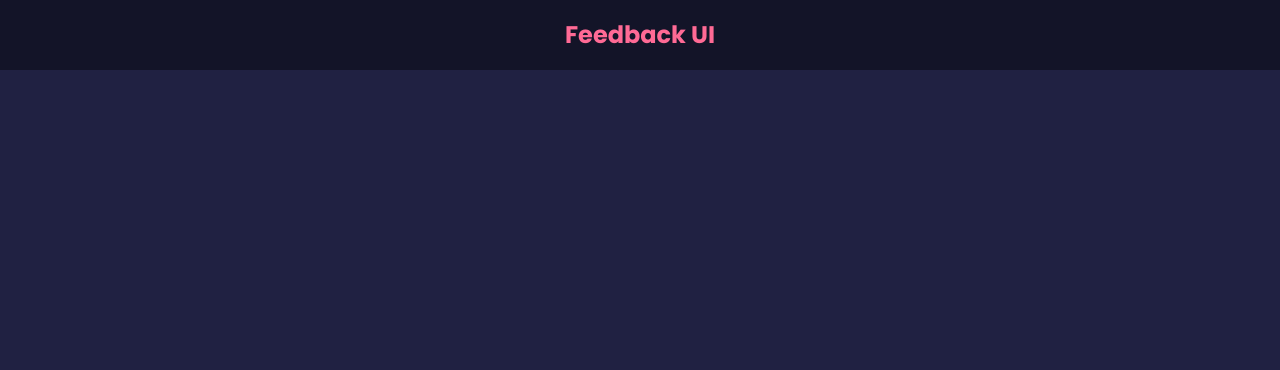
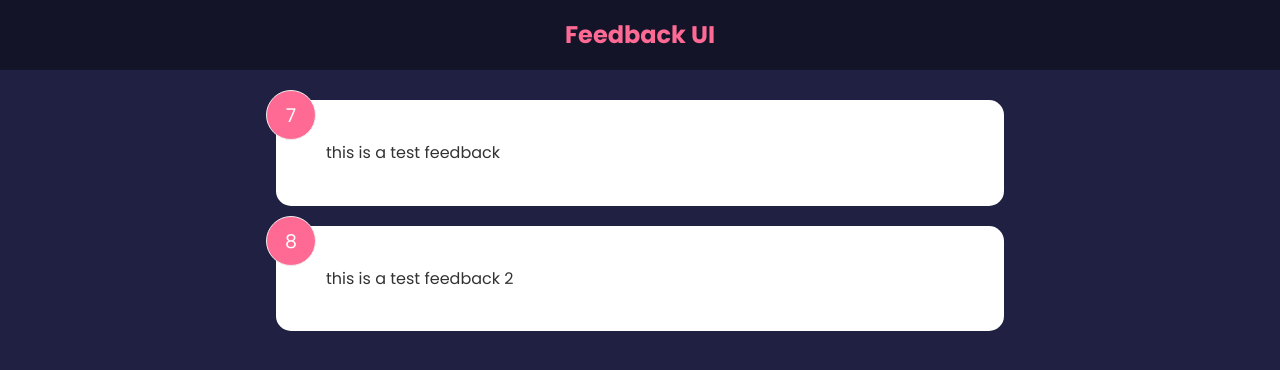
Before and after one commit to bekhzodx64/feedback-app, a React (Create React App) app: page / in a window 1280 px wide. Shown: the top 370 px of the page. Built offline with nearby package versions, Linux system fonts and the light colour scheme.

Commit message:
added redux/toolkit, redux-persist and configurated them

```diff
--- a/package.json
+++ b/package.json
@@ -3,12 +3,16 @@
 	"version": "0.1.0",
 	"private": true,
 	"dependencies": {
+		"@reduxjs/toolkit": "^1.8.3",
 		"@testing-library/jest-dom": "^5.16.5",
 		"@testing-library/react": "^13.3.0",
 		"@testing-library/user-event": "^13.5.0",
 		"react": "^18.2.0",
 		"react-dom": "^18.2.0",
+		"react-icons": "^4.4.0",
+		"react-redux": "^8.0.2",
 		"react-scripts": "5.0.1",
+		"redux-persist": "^6.0.0",
 		"web-vitals": "^2.1.4"
 	},
 	"scripts": {
--- a/src/App.js
+++ b/src/App.js
@@ -1,10 +1,21 @@
 import { Fragment } from 'react'
 import Header from 'components/Header'
+import FeedbackItem from 'components/FeedbackItem'
+
+import { useSelector } from 'react-redux'
+import { nanoid } from '@reduxjs/toolkit'
 
 const App = () => {
+	const { feedbacks } = useSelector((state) => state.feedback)
+
 	return (
 		<Fragment>
 			<Header />
+			<div className='container'>
+				{feedbacks.map((feedback) => (
+					<FeedbackItem key={nanoid()} feedback={feedback} />
+				))}
+			</div>
 		</Fragment>
 	)
 }
--- /dev/null
+++ b/src/components/FeedbackItem.jsx
@@ -0,0 +1,12 @@
+const FeedbackItem = ({ feedback }) => {
+	const { title, rating } = feedback
+
+	return (
+		<div className='card'>
+			<div className='num-display'>{rating}</div>
+			<div className='text-display'>{title}</div>
+		</div>
+	)
+}
+
+export default FeedbackItem
--- a/src/index.js
+++ b/src/index.js
@@ -3,5 +3,16 @@ import ReactDOM from 'react-dom/client'
 import App from 'App'
 import 'index.css'
 
+import { Provider } from 'react-redux'
+import store from 'store'
+import { PersistGate } from 'redux-persist/integration/react'
+import { persistor } from 'store'
+
 const root = ReactDOM.createRoot(document.getElementById('root'))
-root.render(<App />)
+root.render(
+	<Provider store={store}>
+		<PersistGate loading={null} persistor={persistor}>
+			<App />
+		</PersistGate>
+	</Provider>
+)
--- /dev/null
+++ b/src/store/features/feedbackSlice.js
@@ -0,0 +1,22 @@
+import { createSlice } from '@reduxjs/toolkit'
+
+const initialState = {
+	feedbacks: [
+		{
+			title: 'this is a test feedback',
+			rating: 7,
+		},
+		{
+			title: 'this is a test feedback 2',
+			rating: 8,
+		},
+	],
+}
+
+const feedbackSlice = createSlice({
+	name: 'feedbacks',
+	initialState,
+	reducers: {},
+})
+
+export default feedbackSlice.reducer
--- /dev/null
+++ b/src/store/index.js
@@ -0,0 +1,39 @@
+import { configureStore, combineReducers } from '@reduxjs/toolkit'
+import feedbackReducer from './features/feedbackSlice'
+
+import {
+	persistStore,
+	persistReducer,
+	FLUSH,
+	REHYDRATE,
+	PAUSE,
+	PERSIST,
+	PURGE,
+	REGISTER,
+} from 'redux-persist'
+import storage from 'redux-persist/lib/storage'
+
+const rootReducer = combineReducers({
+	feedback: feedbackReducer,
+})
+
+const persistConfig = {
+	key: 'root',
+	storage,
+}
+
+const persistedReducer = persistReducer(persistConfig, rootReducer)
+
+const store = configureStore({
+	reducer: persistedReducer,
+	middleware: (getDefaultMiddleware) =>
+		getDefaultMiddleware({
+			serializableCheck: {
+				ignoredActions: [FLUSH, REHYDRATE, PAUSE, PERSIST, PURGE, REGISTER],
+			},
+		}),
+})
+
+export const persistor = persistStore(store)
+
+export default store
```
Also changed, not shown: 1 other file (tests, documents, lock files or other folders).
